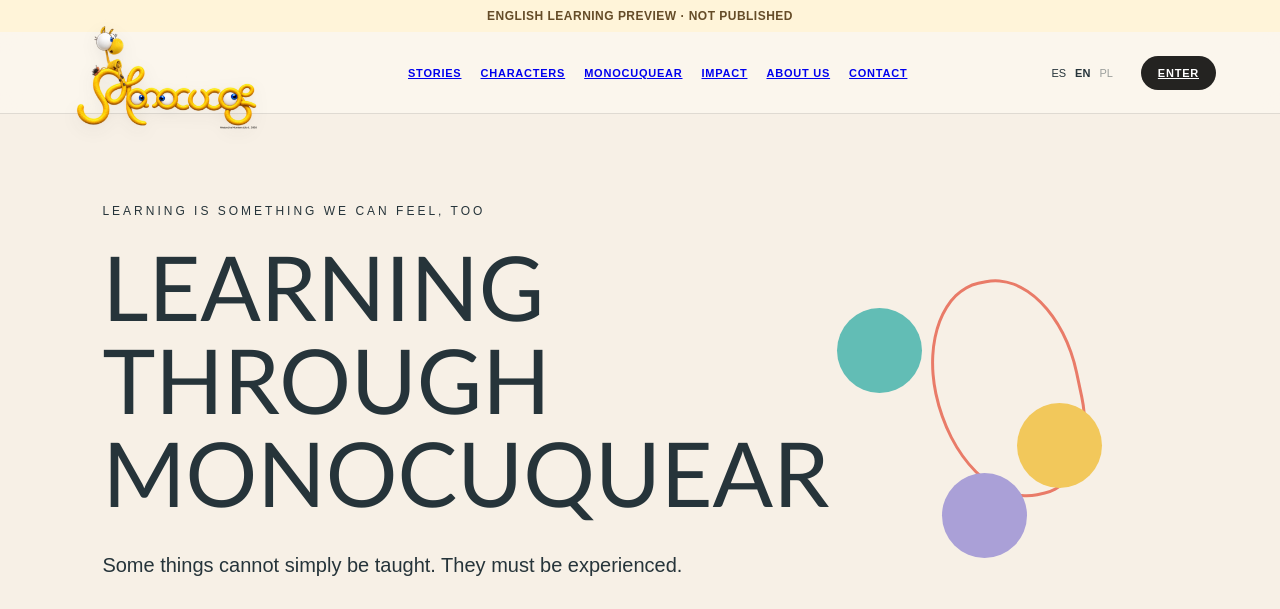
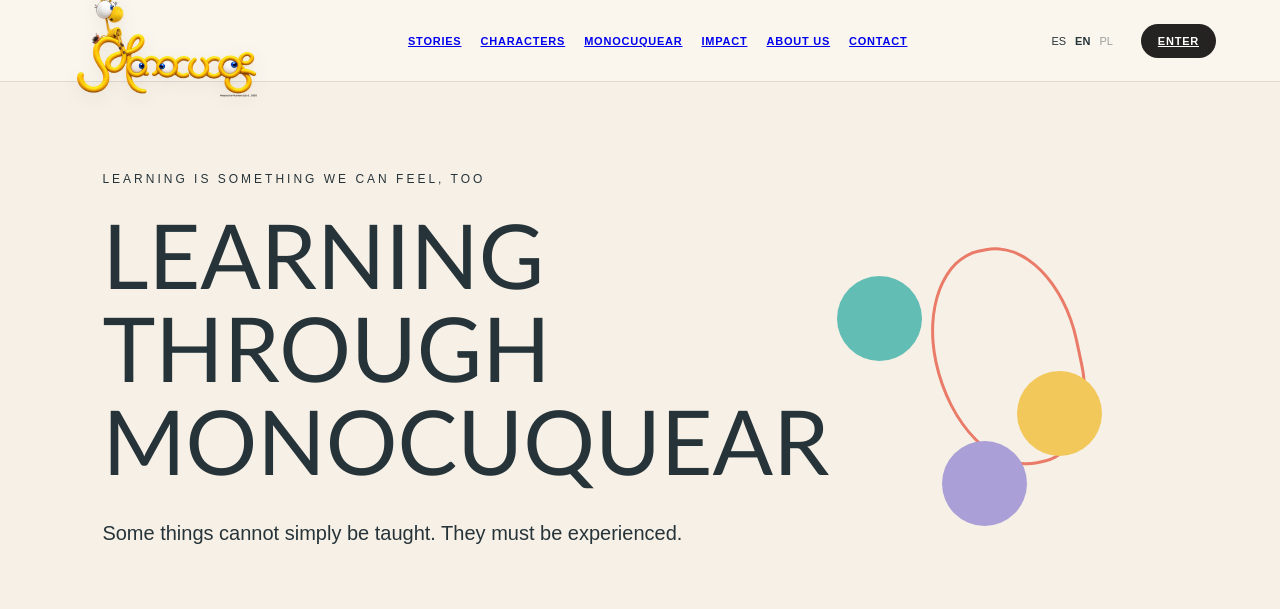
Before and after one commit to MonocucosTM/Monocucos, a Jekyll site: the page built from learning-en-preview.html, in a window 1280 px wide and 1400 px high. Shown: the top 609 px of the window. Built offline with Jekyll 4.4.1, drawn with Linux system fonts in a browser that asks for light colours; grey boxes are pictures that could not be loaded.

Commit message:
Remove outdated preview notice from English learning

```diff
--- a/learning-en-preview.html
+++ b/learning-en-preview.html
@@ -193,8 +193,8 @@ header nav a:hover{
   }
 }
 </style>
-<style>.preview-note{padding:9px 16px;text-align:center;background:#fff4d9;color:#654c28;font:600 12px "DM Sans",sans-serif;letter-spacing:.04em}.languages{gap:9px}.languages a{color:inherit;text-decoration:none}.languages .language-disabled{opacity:.45;cursor:default}</style></head>
-<body><div class="preview-note">ENGLISH LEARNING PREVIEW · NOT PUBLISHED</div><header>
+<style>.languages{gap:9px}.languages a{color:inherit;text-decoration:none}.languages .language-disabled{opacity:.45;cursor:default}</style></head>
+<body><header>
   <a class="brand" href="home-en-preview.html">
     <img src="assets/img/MONOCUCOS-logo-header.png" alt="MONOCUCOS">
   </a>
```
